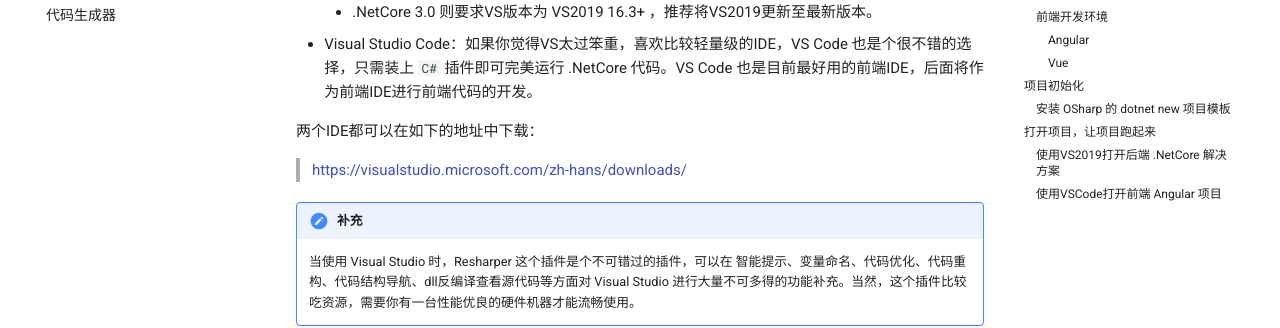
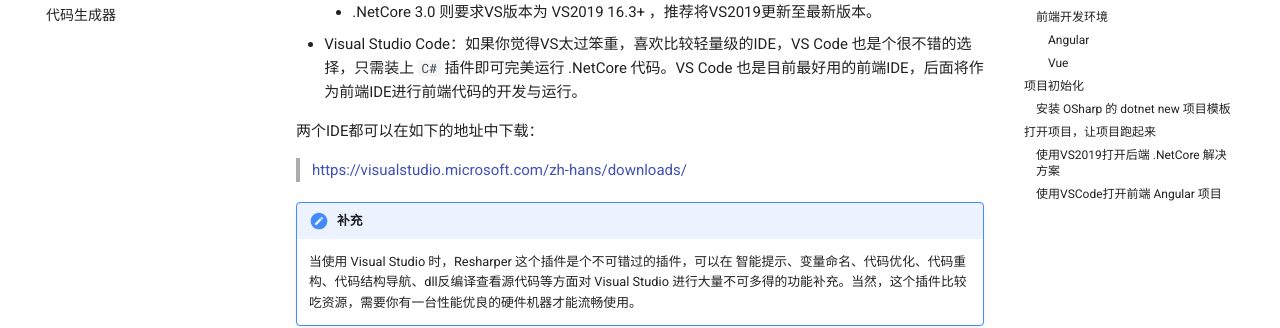
Before and after one commit to gmf520/osharp-docs, an MkDocs documentation site: the page built from docs/quick/start.md, in a window 1280 px wide and 900 px high, scrolled down 1356 px. Shown: the part 201-529 px from the top of the window. Built offline with MkDocs 1.6.1 and Material for MkDocs 9.7.7, drawn with Linux system fonts in a browser that asks for light colours; comment, search, counter and statistics services are not loaded.

Commit message:
update start.md

```diff
--- a/docs/quick/start.md
+++ b/docs/quick/start.md
@@ -57,7 +57,7 @@ To install additional .NET Core runtimes or SDKs:
 * Visual Studio 2019：开发 .NET 程序，当前首先宇宙最强IDE **Visual Studio**，
     * .NetCore 2.2 的可用VS版本为 VS2017 和 VS2019，推荐使用 VS2019。
     * .NetCore 3.0 则要求VS版本为 VS2019 16.3+ ，推荐将VS2019更新至最新版本。
-* Visual Studio Code：如果你觉得VS太过笨重，喜欢比较轻量级的IDE，VS Code 也是个很不错的选择，只需装上 `C#` 插件即可完美运行 .NetCore 代码。VS Code 也是目前最好用的前端IDE，后面将作为前端IDE进行前端代码的开发。
+* Visual Studio Code：如果你觉得VS太过笨重，喜欢比较轻量级的IDE，VS Code 也是个很不错的选择，只需装上 `C#` 插件即可完美运行 .NetCore 代码。VS Code 也是目前最好用的前端IDE，后面将作为前端IDE进行前端代码的开发与运行。
 
 两个IDE都可以在如下的地址中下载：
 > https://visualstudio.microsoft.com/zh-hans/downloads/
```
